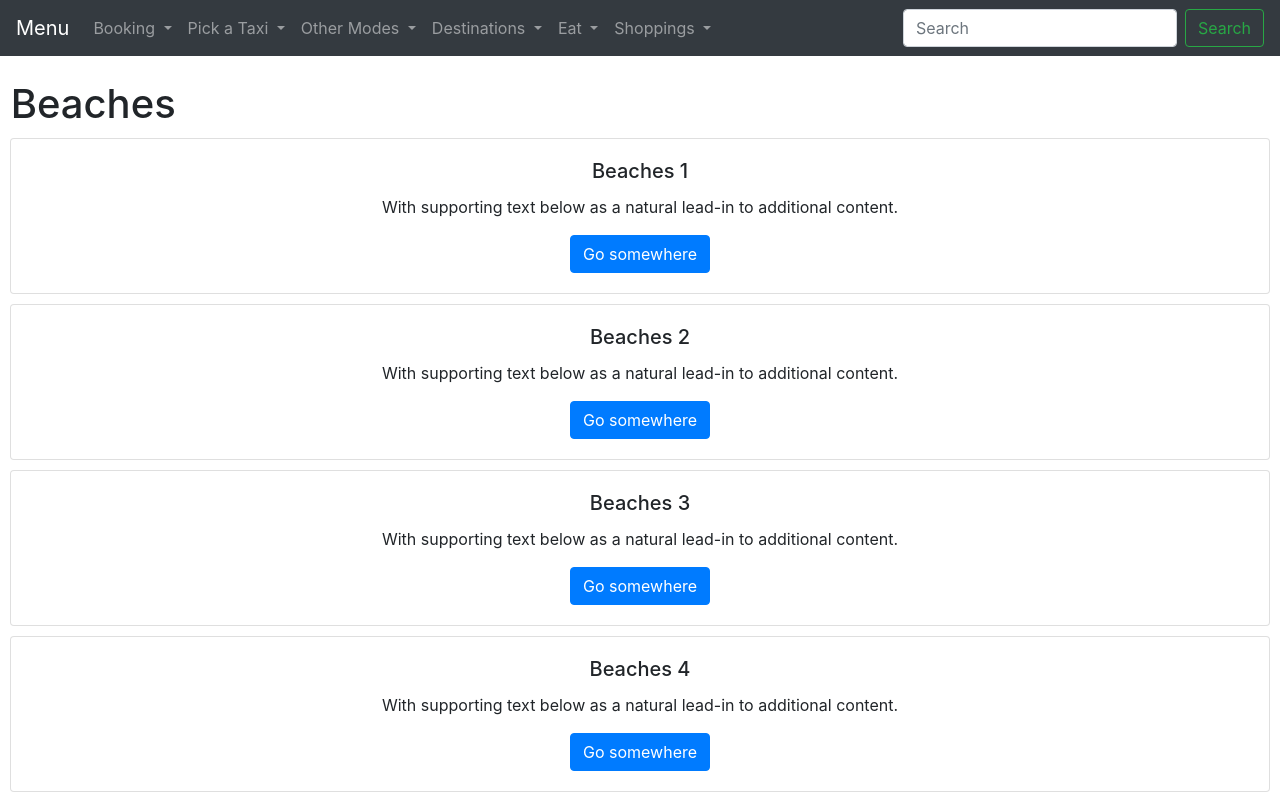
After one commit to Pasindurathnasiri/tourismRouteproject-2, a PHP site: page /Destinations/Beaches.php in a window 1280 px wide. The commit adds this page. Run offline with PHP 8.4, Linux system fonts and the light colour scheme.

Commit message:
Created Destination and Other modes pages and linked successfully with navbar

```diff
--- /dev/null
+++ b/Destinations/Beaches.php
@@ -0,0 +1,62 @@
+<!DOCTYPE html>
+    <html lang="en">
+        <head>
+            <meta charset="UTF-8">
+            <meta name="viewport" content="width=device-width, initial-scale=1.0">
+            <title>Beaches</title>
+            <link rel="stylesheet" href="https://stackpath.bootstrapcdn.com/bootstrap/4.5.2/css/bootstrap.min.css" integrity="sha384-JcKb8q3iqJ61gNV9KGb8thSsNjpSL0n8PARn9HuZOnIxN0hoP+VmmDGMN5t9UJ0Z" crossorigin="anonymous">
+            <script src="https://code.jquery.com/jquery-3.5.1.slim.min.js" integrity="sha384-DfXdz2htPH0lsSSs5nCTpuj/zy4C+OGpamoFVy38MVBnE+IbbVYUew+OrCXaRkfj" crossorigin="anonymous"></script>
+            <script src="https://cdn.jsdelivr.net/npm/popper.js@1.16.1/dist/umd/popper.min.js" integrity="sha384-9/reFTGAW83EW2RDu2S0VKaIzap3H66lZH81PoYlFhbGU+6BZp6G7niu735Sk7lN" crossorigin="anonymous"></script>
+            <script src="https://stackpath.bootstrapcdn.com/bootstrap/4.5.2/js/bootstrap.min.js" integrity="sha384-B4gt1jrGC7Jh4AgTPSdUtOBvfO8shuf57BaghqFfPlYxofvL8/KUEfYiJOMMV+rV" crossorigin="anonymous"></script>
+        </head>
+        <body>
+            <div>
+
+
+
+
+                    <div>
+                        <?php
+                        include("../sidebar.php");
+                        ?>
+                    </div>
+                    <br>
+
+                <h1>&nbsp;Beaches</h1>
+
+                <div class="hotels">
+                <div class="card text-center" style="width:80% padding:10px; margin:10px; ">
+                  <div class="card-body">
+                    <h5 class="card-title">Beaches 1</h5>
+                    <p class="card-text">With supporting text below as a natural lead-in to additional content.</p>
+                    <a href="#" class="btn btn-primary">Go somewhere</a>
+                  </div>
+                </div>
+                <div class="card text-center" style="width:80% padding:10px; margin:10px;">
+                  <div class="card-body">
+                    <h5 class="card-title">Beaches 2</h5>
+                    <p class="card-text">With supporting text below as a natural lead-in to additional content.</p>
+                    <a href="#" class="btn btn-primary">Go somewhere</a>
+                  </div>
+                </div>
+                <div class="card text-center" style="width:80% padding:10px; margin:10px;">
+                  <div class="card-body">
+                    <h5 class="card-title">Beaches 3</h5>
+                    <p class="card-text">With supporting text below as a natural lead-in to additional content.</p>
+                    <a href="#" class="btn btn-primary">Go somewhere</a>
+                  </div>
+                </div>
+                <div class="card text-center" style="width:80% padding:10px; margin:10px;">
+                  <div class="card-body">
+                    <h5 class="card-title">Beaches 4</h5>
+                    <p class="card-text">With supporting text below as a natural lead-in to additional content.</p>
+                    <a href="#" class="btn btn-primary">Go somewhere</a>
+                  </div>
+                </div>
+                </div>
+
+
+
+            </div>
+        </body>
+    </html>
--- a/courosal.php
+++ b/courosal.php
@@ -1,6 +1,6 @@
 
 <div id="carouselExampleControls" class="carousel slide" data-ride="carousel">
-  <div class="carousel-inner" style="height:20%; width:100%">
+  <div class="carousel-inner" style="width:100%">
   <div class="carousel-item active">
       <img class="d-block w-100" src="images/23-232752_beautiful-sri-lanka-archive-sri-lanka-tourism-hd.jpg" alt="First slide" id = "images">
     </div>
--- a/sidebar.php
+++ b/sidebar.php
@@ -32,9 +32,9 @@
           Other Modes
         </a>
         <div class="dropdown-menu" aria-labelledby="navbarDropdown">
-          <a class="dropdown-item" href="#">Boats</a>
-          <a class="dropdown-item" href="#">Safari Jeeps</a>
-          <a class="dropdown-item" href="#">Air</a>
+          <a class="dropdown-item" href="/tourismRouteproject-2/Other Modes/Boat.php">Boats</a>
+          <a class="dropdown-item" href="/tourismRouteproject-2/Other Modes/Safari Jeeps.php">Safari Jeeps</a>
+          <a class="dropdown-item" href="/tourismRouteproject-2/Other Modes/Air.php">Air</a>
         </div>
       </li>
       <li class="nav-item dropdown">
@@ -42,10 +42,10 @@
           Destinations
         </a>
         <div class="dropdown-menu" aria-labelledby="navbarDropdown">
-          <a class="dropdown-item" href="#">Wild life</a>
-          <a class="dropdown-item" href="#">Beaches</a>
-          <a class="dropdown-item" href="#">Historical</a>
-          <a class="dropdown-item" href="#">Waterfalls</a>
+          <a class="dropdown-item" href="/tourismRouteproject-2/Destinations/Wild Life.php">Wild life</a>
+          <a class="dropdown-item" href="/tourismRouteproject-2/Destinations/Beaches.php">Beaches</a>
+          <a class="dropdown-item" href="/tourismRouteproject-2/Destinations/Historical.php">Historical</a>
+          <a class="dropdown-item" href="/tourismRouteproject-2/Destinations/Waterfalls.php">Waterfalls</a>
 
         </div>
       </li>
```
Also changed, not shown: Destinations/Historical.php (added, +62 -0 lines), Destinations/Waterfalls.php (added, +62 -0 lines), Destinations/Wild Life.php (added, +62 -0 lines), Other Modes/Air.php (added, +25 -0 lines), Other Modes/Boat.php (added, +25 -0 lines), Other Modes/Safari Jeeps.php (added, +25 -0 lines).
